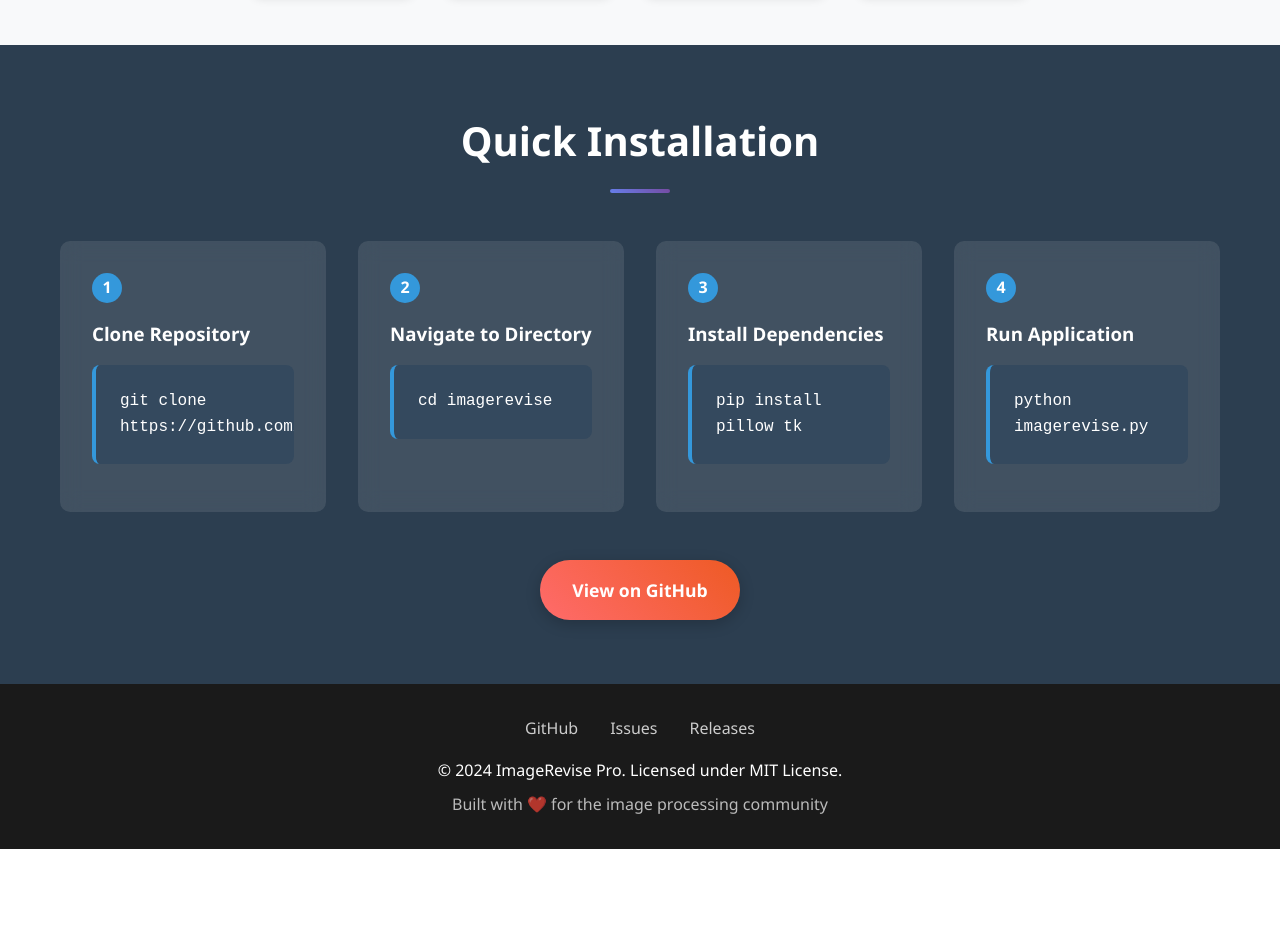
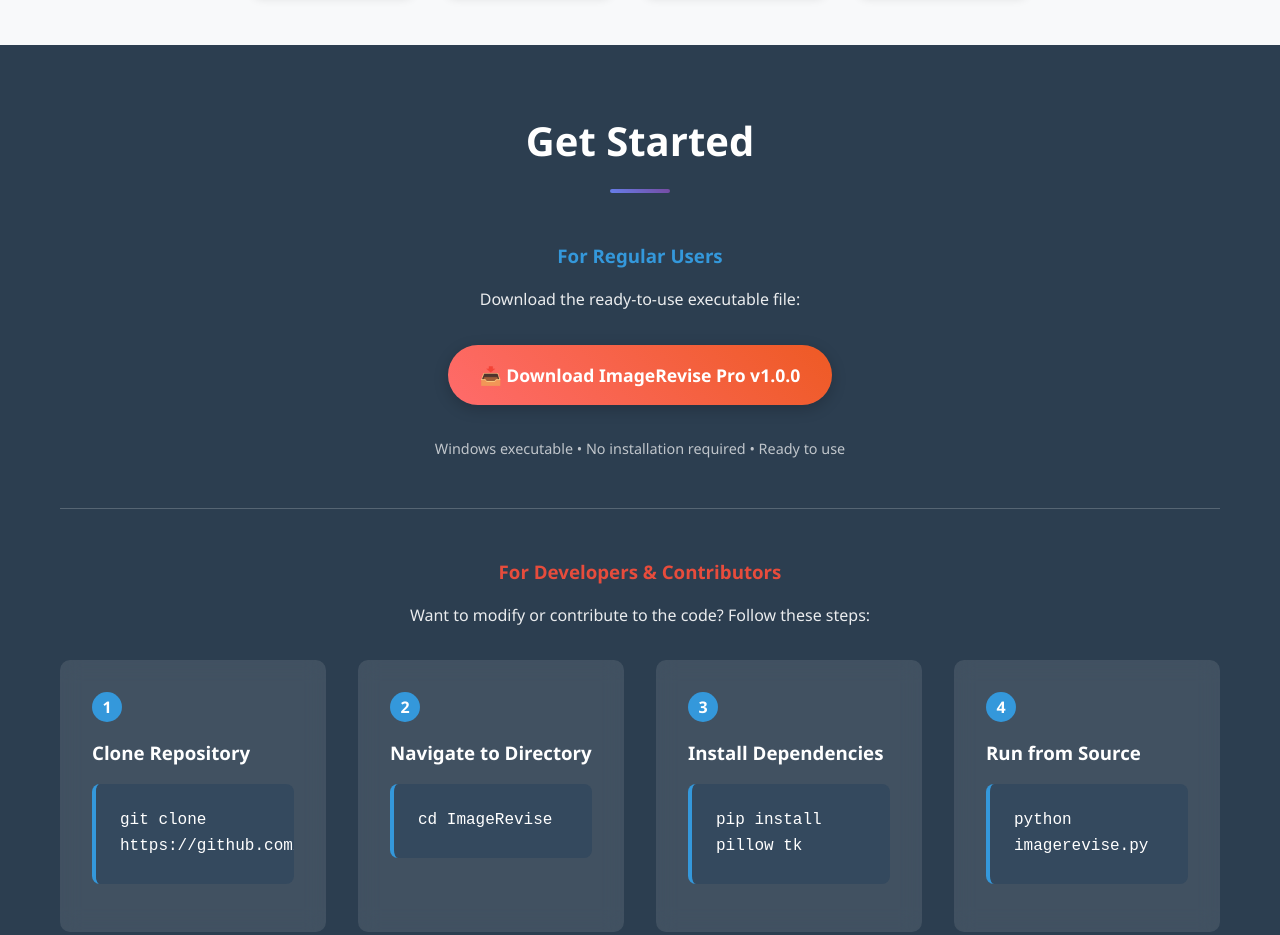
Before and after one commit to Thymester/imagerev, a plain HTML site: page index.html in a window 1280 px wide. Shown: the part 2476-3411 px from the top of the page. Before the commit the page ends 3325 px from the top, so only its background shows below. Drawn offline with Linux system fonts and the light colour scheme.

Commit message:
Revise installation section and update links
Updated download link and installation instructions for ImageRevise Pro.

```diff
--- a/index.html
+++ b/index.html
@@ -371,7 +371,7 @@
                 <div class="version-badge">✨ v1.0.0 Now Available</div>
                 <h1>ImageRevise Pro</h1>
                 <p>Professional image processing tool with modern UI and powerful features</p>
-                <a href="#installation" class="cta-button">Download Now</a>
+                <a href="https://github.com/Thymester/ImageRevise/releases/download/v1.0.0/ImageRevise.Pro.exe" class="cta-button">Download Now</a>
                 <div class="scroll-indicator">
                     <div style="font-size: 1.5rem;">⬇</div>
                     <div style="font-size: 0.9rem; margin-top: 0.5rem;">Scroll to explore</div>
@@ -494,19 +494,32 @@
 
         <section class="installation" id="installation">
             <div class="container">
-                <h2 class="section-title" style="color: white;">Quick Installation</h2>
+                <h2 class="section-title" style="color: white;">Get Started</h2>
+
+                <div style="text-align: center; margin-bottom: 3rem;">
+                    <h3 style="color: #3498db; margin-bottom: 1rem;">For Regular Users</h3>
+                    <p style="margin-bottom: 2rem; opacity: 0.9;">Download the ready-to-use executable file:</p>
+                    <a href="https://github.com/Thymester/ImageRevise/releases/download/v1.0.0/ImageRevise.Pro.exe" class="cta-button" style="margin-bottom: 2rem; display: inline-block;">
+                        📥 Download ImageRevise Pro v1.0.0
+                    </a>
+                    <p style="font-size: 0.9rem; opacity: 0.7;">Windows executable • No installation required • Ready to use</p>
+                </div>
+
+                <div style="border-top: 1px solid rgba(255,255,255,0.2); padding-top: 3rem;">
+                    <h3 style="color: #e74c3c; margin-bottom: 1rem; text-align: center;">For Developers & Contributors</h3>
+                    <p style="text-align: center; margin-bottom: 2rem; opacity: 0.9;">Want to modify or contribute to the code? Follow these steps:</p>
 
                     <div class="steps">
                         <div class="step">
                             <div class="step-number">1</div>
                             <h3>Clone Repository</h3>
-                        <div class="code-block">git clone https://github.com/Thymester/imagerevise.git</div>
+                            <div class="code-block">git clone https://github.com/Thymester/ImageRevise.git</div>
                         </div>
 
                         <div class="step">
                             <div class="step-number">2</div>
                             <h3>Navigate to Directory</h3>
-                        <div class="code-block">cd imagerevise</div>
+                            <div class="code-block">cd ImageRevise</div>
                         </div>
 
                         <div class="step">
@@ -517,13 +530,14 @@
 
                         <div class="step">
                             <div class="step-number">4</div>
-                        <h3>Run Application</h3>
+                            <h3>Run from Source</h3>
                             <div class="code-block">python imagerevise.py</div>
+                        </div>
                     </div>
                 </div>
 
                 <div style="text-align: center; margin-top: 3rem;">
-                    <a href="https://github.com/Thymester/imagerevise" class="cta-button">View on GitHub</a>
+                    <a href="https://github.com/Thymester/ImageRevise" class="cta-button">View on GitHub</a>
                 </div>
             </div>
         </section>
@@ -532,9 +546,10 @@
     <footer>
         <div class="container">
             <div class="footer-links">
-                <a href="https://github.com/Thymester/imagerevise">GitHub</a>
-                <a href="https://github.com/Thymester/imagerevise/issues">Issues</a>
-                <a href="https://github.com/Thymester/imagerevise/releases">Releases</a>
+                <a href="https://github.com/Thymester/ImageRevise">GitHub</a>
+                <a href="https://github.com/Thymester/ImageRevise/issues">Issues</a>
+                <a href="https://github.com/Thymester/ImageRevise/releases">Releases</a>
+                <a href="#">Documentation</a>
             </div>
             <p>&copy; 2024 ImageRevise Pro. Licensed under MIT License.</p>
             <p style="margin-top: 0.5rem; opacity: 0.7;">Built with ❤️ for the image processing community</p>
```
Lines whose indentation alone changed are shown as unchanged.
